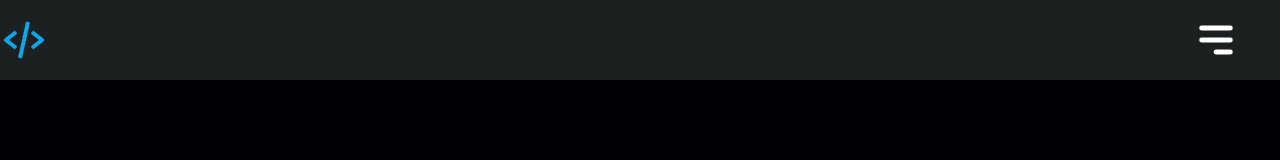
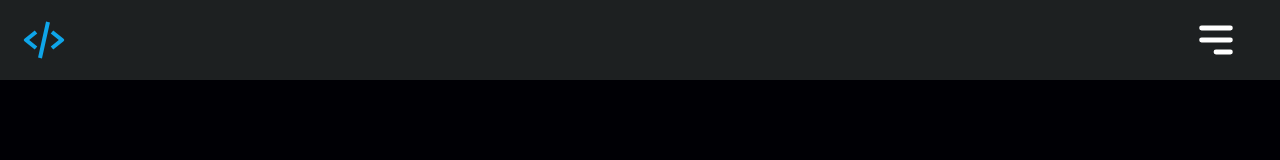
Before and after one commit to danielgen01/Portfolio-Daniel-G, a React (Vite) app: page / in a window 1280 px wide. Shown: the top 160 px of the page. Built offline with nearby package versions, Linux system fonts and the light colour scheme.

Commit message:
add ml-5 for code icon div

```diff
--- a/src/components/Navbar.tsx
+++ b/src/components/Navbar.tsx
@@ -2,7 +2,7 @@ import React from "react"
 import { Link, animateScroll as scroll } from "react-scroll"
 import { HiMenuAlt3 } from "react-icons/hi"
 import { AiOutlineArrowRight } from "react-icons/ai"
-import {BiCodeAlt} from "react-icons/bi"
+import { BiCodeAlt } from "react-icons/bi"
 
 type props = {
   isNavBarOpen: boolean
@@ -18,8 +18,8 @@ const Navbar: React.FC<props> = ({
   return (
     <>
       <div className="navbar w-full top-0 h-14 lg:h-20 flex justify-between items-center bg-[#1d2021] fixed z-40">
-        <div className="deco-icon">
-        <BiCodeAlt className=" text-5xl text-sky-500"/>
+        <div className="deco-icon ml-5">
+          <BiCodeAlt className=" text-5xl text-sky-500 " />
         </div>
         <div className="h-full mr-10 flex items-center menu-icon-ctn">
           {!isNavBarOpen && (
@@ -30,7 +30,6 @@ const Navbar: React.FC<props> = ({
               />
             </>
           )}
-
         </div>{" "}
       </div>
 
@@ -42,12 +41,11 @@ const Navbar: React.FC<props> = ({
           className="nav-links-ctn fixed top-0 right-0 bg-gray-800 h-screen w-2/3 lg:w-1/5 rounded-md  animate-menu-slide
 "
         >
-
           <nav className="flex flex-col gap-10 items-center text-white mt-28 text-4xl z-50">
-          <AiOutlineArrowRight
-            className="text-white text-5xl cursor-pointer z-50 "
-            onClick={toggleNavBar}
-          />
+            <AiOutlineArrowRight
+              className="text-white text-5xl cursor-pointer z-50 "
+              onClick={toggleNavBar}
+            />
             <Link
               to="projects-container"
               spy={true}
```
